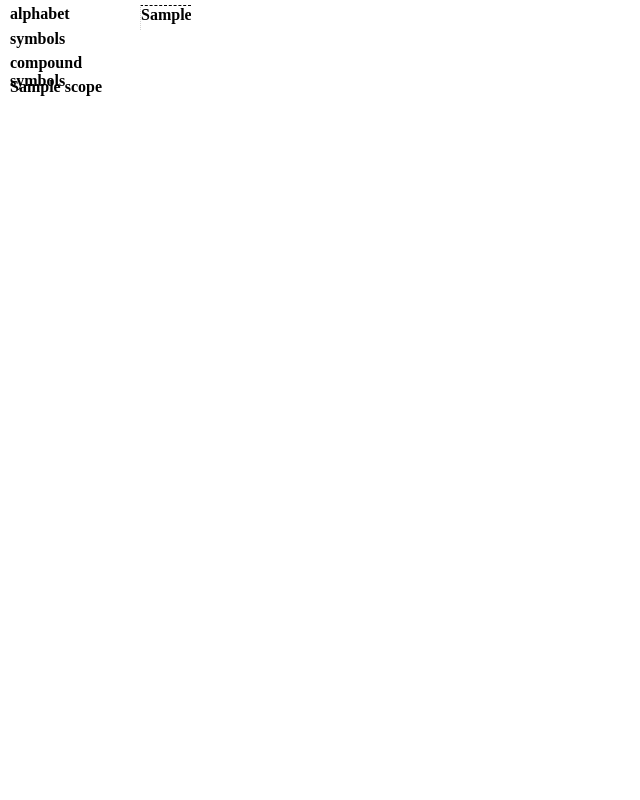
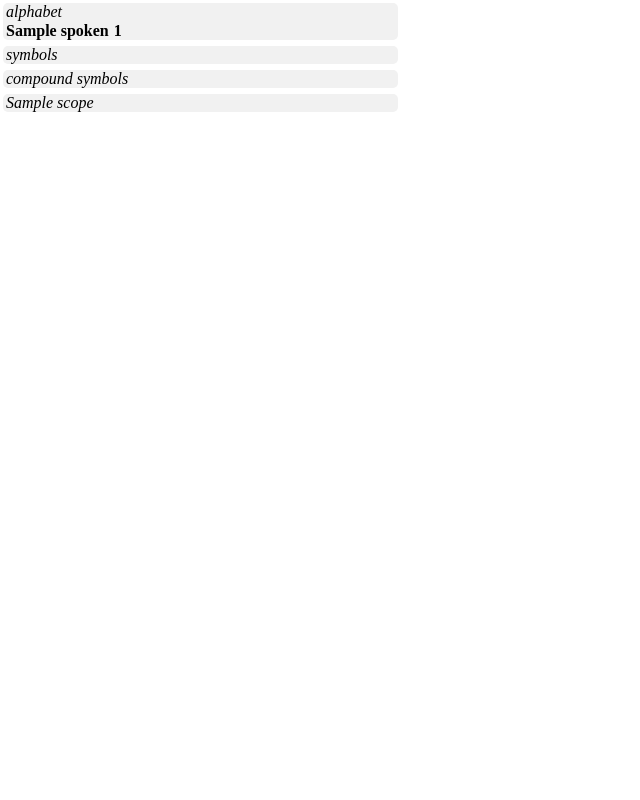
Before and after one commit to lunixbochs/voicecode-commando, a Flask app: template templates/index.html in a window 1280 px wide. Shown: the whole page, without its empty margins (0-640 px from the left). Run offline with Flask 2, Linux system fonts and the light colour scheme; the template is opened without the code that fills it: most values are stand-ins (such as "Sample title", 1, 10 or a date in 2020).

Commit message:
rework display

```diff
--- a/templates/index.html
+++ b/templates/index.html
@@ -1,64 +1,71 @@
 <html><head>
 <meta name="viewport" content="width=device-width, initial-scale=1.0">
 <style type="text/css">
-body {
-    margin: 5px;
-    padding: 0;
-    margin-left: 140px;
-}
-.scope {
-    clear: left;
+
+html, body, .container {
+    height: 100%;
     margin: 0;
 }
+
+.container {
+  display: flex;
+  flex-direction: column;
+  flex-wrap: wrap;
+}
+
+.scope {
+  background: #f1f1f1;
+  margin: 3px;
+  padding: 0 2px 0 3px;
+  max-width: 390px;
+  flex-direction: column;
+  justify-content: flex-start;
+  border-radius: 5px;
+}
+
 .scope-title {
-    margin-left: -130px;
-    float: left;
-    display: inline;
-    font-weight: bold;
-    /* text-align: right; */
-    width: 130px;
-    height: 24px;
+    font-style: italic;
 }
-.action, .action-symbol, .action-letter {
-	float: left;
-	width: 380px;
-    overflow: hidden;
-    border-top: 1px black dashed;
-    border-left: 1px lightgrey dotted;
-    padding-left: 3px;
-    white-space: nowrap;
-    height: 24px;
-}
-.action-symbol {
-    width: 130px;
+
+.action {
+    display: table-row;
 }
 .action-spoken {
     font-weight: bold;
+    padding-right: 5px;
+    display: table-cell;
 }
-.action-spoken, .action-desc {
-	display: inline;
+.action-letter > .action-desc, .action-symbol > .action-desc {
+    text-align: right;
+    font-weight: bold;
 }
-.action-letter {
-    font-weight: bold;
-    width: 50px;
-    text-align: center;
-    padding: 0;
-    margin: 0;
+.action-desc {
+    line-height: 1.2em;
+    display: table-cell;
+    border-bottom: 1px solid #ddd;
+    margin-bottom: -1px;
+}
+.action:last-child > .action-desc {
+    border: none;
 }
 </style>
 </head><body>
+<div class="container">
 <div class="scope">
     <div class="scope-title">alphabet</div>
     {% for letter, spoken in letters.items() %}
-    <div class="action-letter">{{ spoken }}</div>
+    <div class="action action-letter">
+        <div class="action-spoken">{{ spoken }}</div>
+        <div class="action-desc">{{ spoken[0]|upper }}</div>
+    </div>
     {% endfor %}
 </div>
 <div class="scope">
     <div class="scope-title">symbols</div>
     {% for action in cmds.symbols %}
     {% if action.spoken and action.enabled and action.description|length <= 2 %}
-        <div class="action-symbol">
-            <div class="action-spoken">{{ action.spoken }}:</div>
+        <div class="action action-symbol">
+            <div class="action-spoken">{{ action.spoken }}</div>
             <div class="action-desc">{{ action.description }}</div>
         </div>
         {% endif %}
@@ -69,7 +76,7 @@ body {
     {% for action in cmds.symbols %}
         {% if action.spoken and action.enabled and action.description|length > 2 %}
         <div class="action">
-            <div class="action-spoken">{{ action.spoken }}:</div>
+            <div class="action-spoken">{{ action.spoken }}</div>
             <div class="action-desc">{{ action.description }}</div>
         </div>
         {% endif %}
@@ -82,7 +89,7 @@ body {
         {% for action in actions %}
             {% if action.spoken and action.enabled %}
             <div class="action">
-                <div class="action-spoken">{{ action.spoken }}:</div>
+                <div class="action-spoken">{{ action.spoken }}</div>
                 <div class="action-desc">{{ action.description }}</div>
             </div>
             {% endif %}
@@ -90,4 +97,6 @@ body {
     </div>
 {% endif %}
 {% endfor %}
-</body></html>
+</div>
+</body>
+</html>
```
Also changed, not shown: 1 other file.
